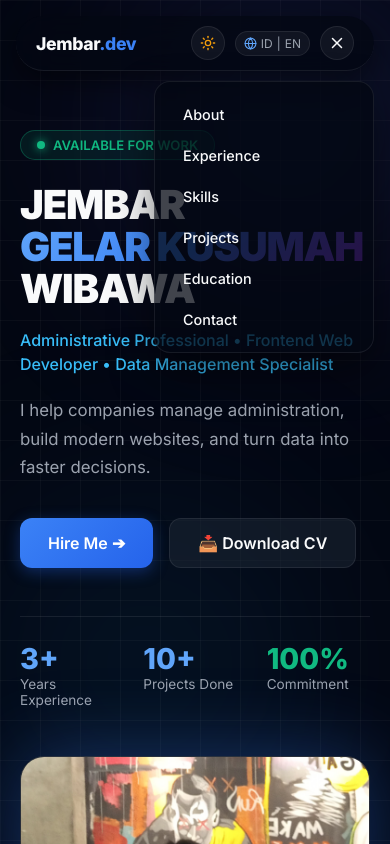
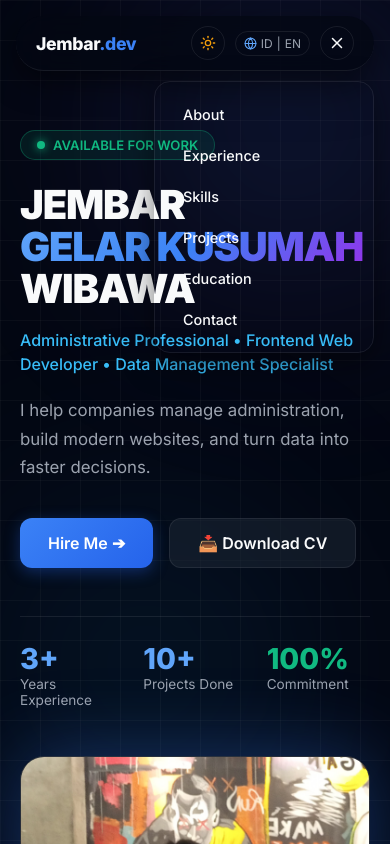
Before and after one commit to jembargelar/jembar-portfolio, a React (Vite) app: page / in a window 390 px wide. Both pictures are taken after a click on the button 337 px from the left and 43 px from the top of the page. Shown: the top 844 px of the page. Built offline with nearby package versions, Linux system fonts and the light colour scheme.

Commit message:
Fix mobile dropdown and synchronized theme toggle in Navbar

```diff
--- a/src/components/Navbar.jsx
+++ b/src/components/Navbar.jsx
@@ -9,12 +9,14 @@ export default function Navbar() {
   const [isOpen, setIsOpen] = useState(false);
   const [isDarkMode, setIsDarkMode] = useState(true);
 
-  // Toggle Dark / Light Mode
+  // Toggle Dark / Light Mode secara sinkron ke <body> & <html>
   useEffect(() => {
     if (isDarkMode) {
       document.documentElement.classList.remove("light-mode");
+      document.body.classList.remove("light-mode");
     } else {
       document.documentElement.classList.add("light-mode");
+      document.body.classList.add("light-mode");
     }
   }, [isDarkMode]);
 
@@ -119,7 +121,7 @@ export default function Navbar() {
           <button
             onClick={() => setIsDarkMode(!isDarkMode)}
             style={{
-              background: "rgba(255, 255, 255, 0.05)",
+              background: "var(--btn-secondary-bg)",
               border: "1px solid var(--card-border)",
               borderRadius: "50%",
               width: "34px",
@@ -140,7 +142,7 @@ export default function Navbar() {
             display: "flex",
             alignItems: "center",
             gap: "4px",
-            backgroundColor: "rgba(255, 255, 255, 0.05)",
+            backgroundColor: "var(--btn-secondary-bg)",
             padding: "4px 8px",
             borderRadius: "20px",
             border: "1px solid var(--card-border)"
@@ -176,7 +178,7 @@ export default function Navbar() {
             className="hamburger-button"
             onClick={() => setIsOpen(!isOpen)}
             style={{
-              background: "rgba(255, 255, 255, 0.05)",
+              background: "var(--btn-secondary-bg)",
               border: "1px solid var(--card-border)",
               borderRadius: "50%",
               width: "34px",
@@ -191,7 +193,7 @@ export default function Navbar() {
           </button>
         </div>
 
-        {/* Dropdown Mobile */}
+        {/* Dropdown Mobile Bersih & Adaptif Tema */}
         <AnimatePresence>
           {isOpen && (
             <motion.div
@@ -204,7 +206,7 @@ export default function Navbar() {
                 top: "65px",
                 right: "0",
                 width: "220px",
-                backgroundColor: "var(--nav-bg)",
+                backgroundColor: "var(--dropdown-bg)",
                 backdropFilter: "blur(20px)",
                 border: "1px solid var(--card-border)",
                 borderRadius: "16px",
@@ -212,7 +214,7 @@ export default function Navbar() {
                 display: "flex",
                 flexDirection: "column",
                 gap: "8px",
-                boxShadow: "0 20px 40px rgba(0, 0, 0, 0.5)",
+                boxShadow: "0 10px 30px var(--shadow-color)",
                 zIndex: 101
               }}
             >
```
